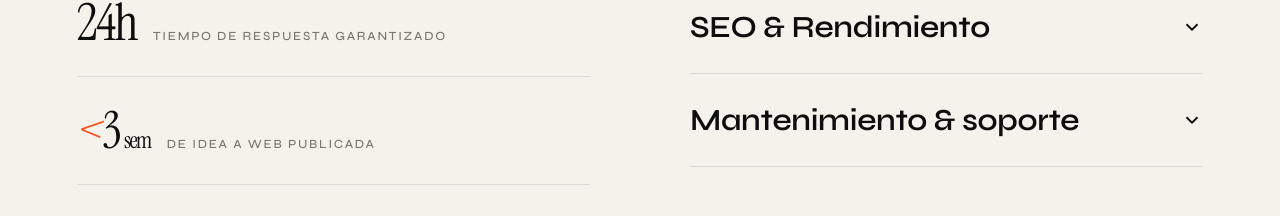
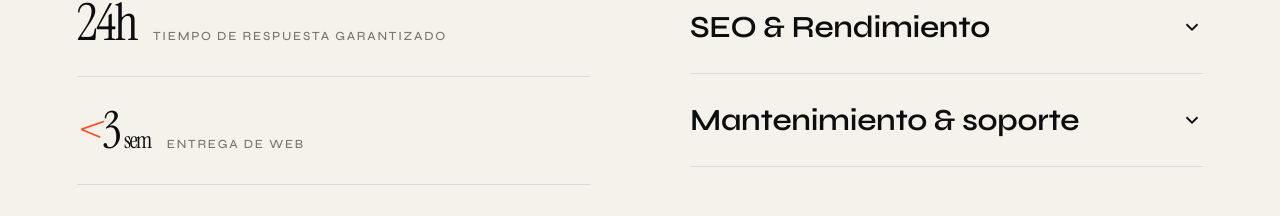
Before and after one commit to danielzhrod/elevon, a Next.js app: page / in a window 1280 px wide. Shown: the part 1368-1584 px from the top of the page. Built offline with nearby package versions, Linux system fonts and the light colour scheme; no server answers.

Commit message:
Stats: label entrega de web

```diff
--- a/components/Servicios.jsx
+++ b/components/Servicios.jsx
@@ -20,7 +20,7 @@ const STATS = [
     render: () => <><span>24</span><span>h</span></>
   },
   {
-    label: 'De idea a web publicada',
+    label: 'Entrega de web',
     countdown: true, countFrom: 6, countTo: 3,
     render: (val) => (
       <>
```
